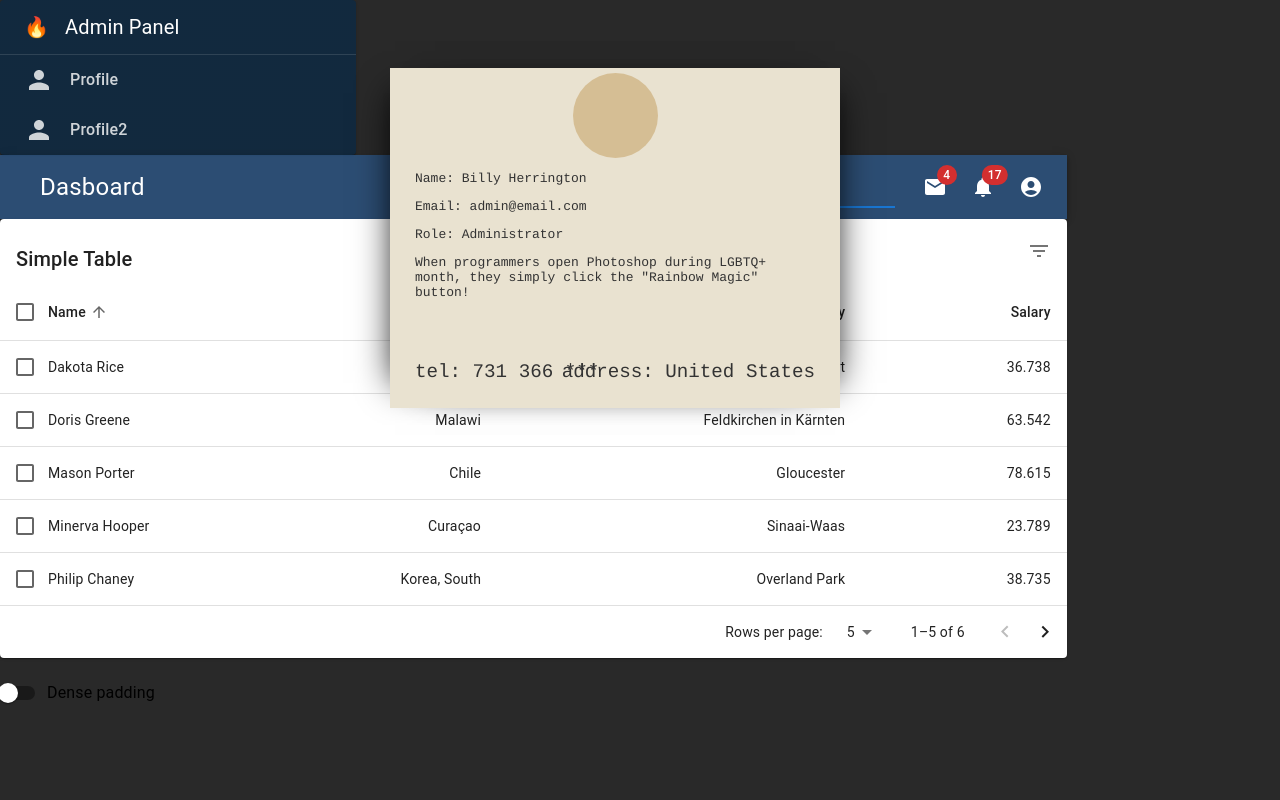
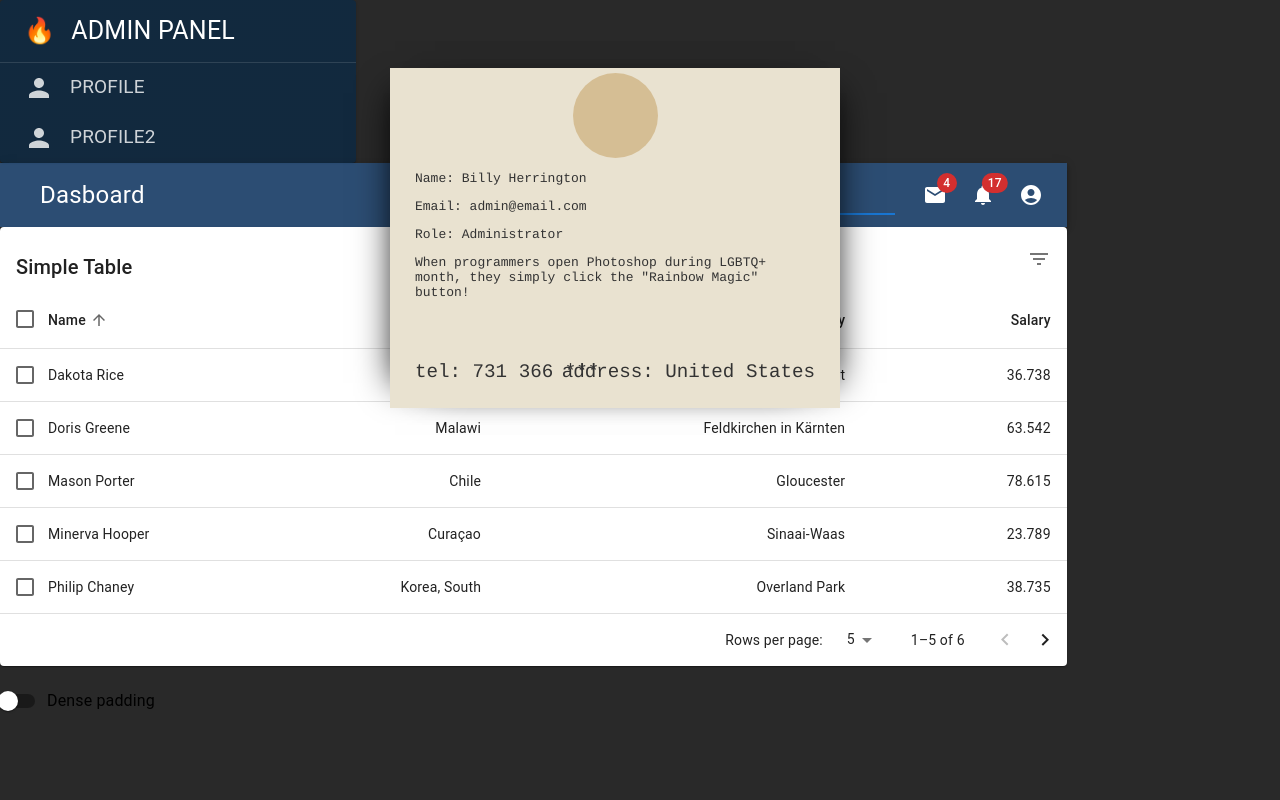
Before and after one commit to Robert-gut/admin-panel, a React (Vite) app: page /admin in a window 1280 px wide. Shown: the top 800 px of the page. Built offline with nearby package versions, Linux system fonts and the light colour scheme; grey boxes are pictures that could not be loaded.

Commit message:
added file Layouts

```diff
--- a/src/components/Sidebar/Sidebar.tsx
+++ b/src/components/Sidebar/Sidebar.tsx
@@ -25,7 +25,6 @@ const FireNav = styled(List)<{ component?: React.ElementType }>({
 
 export default function Sidebar(props) {
   const { routes } = props;
-
   const [selectedIndex, setSelectedIndex] = React.useState('dashboard');
 
   const handleListItemClick = (
@@ -51,11 +50,12 @@ export default function Sidebar(props) {
         >
           <FireNav component="nav" disablePadding>
             <ListItemButton>
-              <ListItemIcon sx={{ fontSize: 20 }}>🔥</ListItemIcon>
+              <ListItemIcon sx={{ fontSize: 25 }}>🔥</ListItemIcon>
               <ListItemText
                 primary="Admin Panel"
                 primaryTypographyProps={{
-                  fontSize: 20,
+                  fontSize: 25,
+                  textTransform: 'uppercase',
                 }}
               />
             </ListItemButton>
@@ -75,7 +75,7 @@ export default function Sidebar(props) {
                     </ListItemIcon>
                     <ListItemText
                       primary={item.name}
-                      primaryTypographyProps={{ fontSize: 16, fontWeight: 'medium' }}
+                      primaryTypographyProps={{ fontSize: 19, textTransform: 'uppercase', }}
                     />
                   </ListItemButton>
                 ))}
--- /dev/null
+++ b/src/layouts/Admin.tsx
@@ -0,0 +1,26 @@
+import Box from "@mui/material/Box";
+import Grid from "@mui/material/Grid";
+
+import Sidebar from "../components/Sidebar/Sidebar";
+import Navbar from "../components/Navbar/Navbar";
+import Userslist from "../pages/UsersList/UsersList";
+import Profile from "../pages/Profile/proflle";
+
+import { routes } from "../routes";
+
+export default function Admin() {
+  return (
+    <Box sx={{ height: "100vh" }}>
+      <Grid container spacing={0} sx={{ height: "100%" }}>
+        <Grid item xs={3.5}>
+          <Sidebar routes={routes} />
+        </Grid>
+        <Grid item xs={10}>
+          <Navbar />
+          <Userslist />
+          <Profile />
+        </Grid>
+      </Grid>
+    </Box>
+  );
+}
--- a/src/pages/Admin/Admin.tsx
+++ /dev/null
@@ -1,29 +0,0 @@
-
-import Sidebar from "../../components/Sidebar/Sidebar"
-import Navbar from "../../components/Navbar/Navbar"
-import Userslist from "../UsersList/UsersList";
-
-import Box from '@mui/material/Box';
-import Grid from '@mui/material/Grid';
-import Profile from "../Profile/proflle";
-
-import { routes } from "../../routes";
-
-
-export default function Admin() {
-  return (
-    <Box sx={{ height: '100vh' }}>
-      <Grid container spacing={0} sx={{ height: '100%' }}>
-        <Grid item xs={3.5}>
-          <Sidebar routes={routes}/>
-        </Grid>
-        <Grid item xs={10}>
-          <Navbar/>
-          <Userslist />
-          <Profile/>
-          <h1>Admin</h1>
-        </Grid>
-      </Grid>
-    </Box>
-  );
-}
```
Also changed, not shown: src/App.tsx (+3 -5 lines), src/constants/Sidebar/Sidebar.tsx (deleted, +0 -13 lines).
